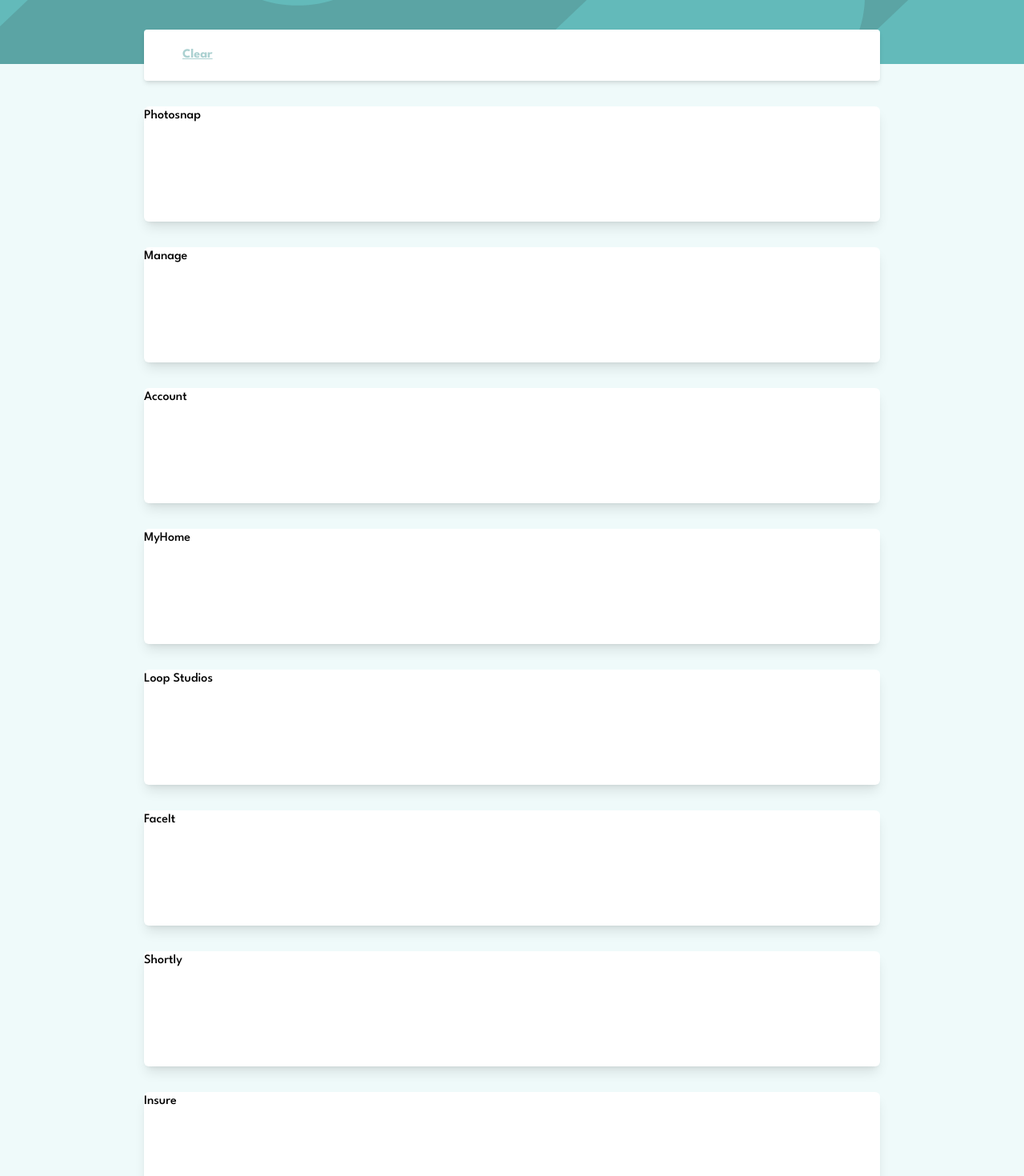
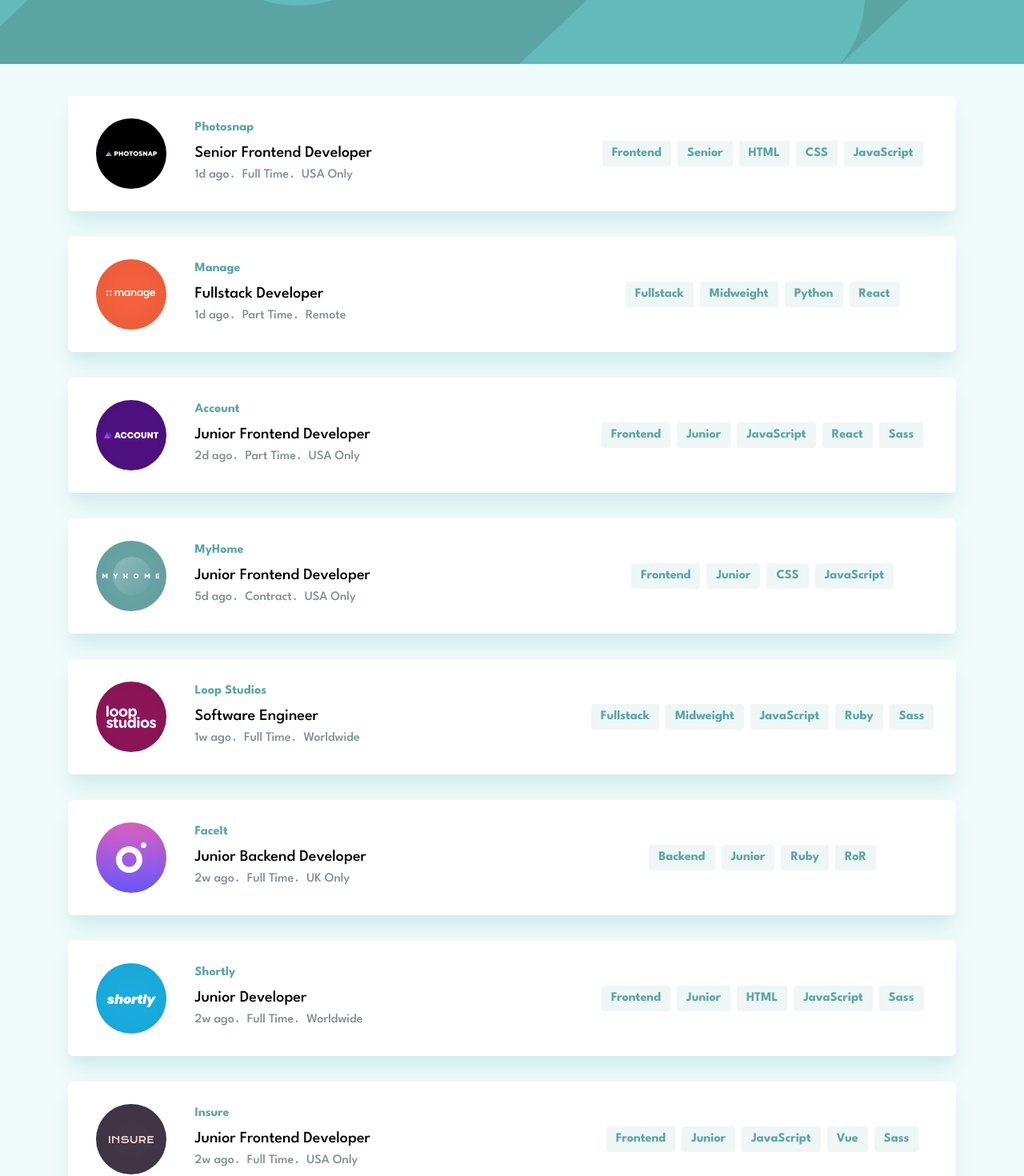
Before and after one commit to amdy2162/static-job-listings, a Vue app: page / in a window 1280 px wide. Shown: the part 80-1550 px from the top of the page at 80% size. Built offline with nearby package versions, Linux system fonts and the light colour scheme.

Commit message:
adjust:調整資料格式,網頁版css樣式

```diff
--- a/src/components/Main.vue
+++ b/src/components/Main.vue
@@ -5,21 +5,38 @@
 
 const jobList = ref(data)
 const secachJob = ref('')
+
 </script>
 
 <template>
-<div class="w-full  py-[90px] px-[180px] bg-[#effafa] ">
-    <div class="bg-white rounded w-full h-16 sticky z-10 p-4 -mt-[8.3em] shadow-md flex justify-between items-center px-12 font-mono">
-        <!-- <input type="text" v-model="secachJob " placeholder="Search you dream job..." class="w-[43%] h-10 border-2 border-none rounded px-4 outline-none focus:border-[#5ba4a4]  text-[#5ba4a4]  placeholder:text-[#5ba4a4]"> -->
+<div class="w-full py-[8px] m-auto  bg-[#effafa] ">
+    <!-- <div class="bg-white rounded-md w-full h-20 sticky z-10 p-4 -mt-[3.3em] mb-16 shadow-xl flex justify-between items-center px-12 font-mono  max-w-[1110px] m-auto shadow-[#d2ecec]">
         <div class="text-[#5ba4a4] underline underline-offset-1 font-bold opacity-50">Clear</div>
-    </div>
-
-    <div class="my-8 bg-white h-36 rounded-md shadow-lg" v-for="item in jobList">
-        <!-- <img src="../images/eyecam-co.svg" alt="" class="">  -->
-        <div class="">
-            {{ item.company }}
-            <!-- {{ item. }} -->
+    </div> -->
+    <div class="my-8 bg-white h-36 rounded-md shadow-xl shadow-[#d2ecec] max-w-[1110px] m-auto font-Spartan" v-for="item in jobList">
+        <div class="grid grid-cols-7 place-content-center h-full">
+            <div class="flex justify-center items-center ">
+                <img :src="item.logo" alt="" class="">
+            </div>
+        <div class="font-Spartan grid grid-rows-3 place-items-start  col-span-2">
+           <div class="text-[#5ba4a4] font-bold text-md"> {{ item.company }}</div>
+           <h1 class="text-black hover:text-[#5ba4a4] font-normal text-xl"> {{ item.position }}</h1>
+            <div class=" text-md text-[#7b8e8e] text-md">{{ item.postedAt }}．{{ item.contract }}．{{ item.location }}</div>
+        </div>
+        <div class="flex flex-wrap col-span-3 justify-center items-center col-start-5 place-items-center">
+            <div class="bg-[#eef6f6] text-[#5ba4a4] hover:bg-[#5ba4a4] hover:text-[#eef6f6] font-bold px-3 py-1 h-8 rounded mr-2 ">{{ item.role }}</div>
+            <div class="bg-[#eef6f6] text-[#5ba4a4] hover:bg-[#5ba4a4] hover:text-[#eef6f6] font-bold px-3 py-1 h-8 rounded mr-2 ">{{ item.level }}</div>
+            <div v-for="coruse in  item.languages" class="bg-[#eef6f6] text-[#5ba4a4] hover:bg-[#5ba4a4] hover:text-[#eef6f6] font-bold px-3 py-1 h-8 rounded mr-2">{{coruse }}</div>
+            <div v-for="coruse in  item.tools"  class="bg-[#eef6f6] text-[#5ba4a4] hover:bg-[#5ba4a4] hover:text-[#eef6f6] font-bold px-3 py-1 h-8 rounded mr-2"> {{ coruse }}</div>
+        </div>
         </div>
     </div>
 </div>
 </template>
+<style>
+    /* --primary-dark-cyan: #5ba4a4;
+    --bg-light-cyan: #effafa;
+    --filter-tablets: #eef6f6;
+    --dark-gray-cyan: #7b8e8e;
+    --vdark-gray-cyan: #2c3a3a; */
+</style>
--- a/src/data.json
+++ b/src/data.json
@@ -2,7 +2,7 @@
   {
     "id": 1,
     "company": "Photosnap",
-    "logo": "./images/photosnap.svg",
+    "logo": "./src/assets/photosnap.svg",
     "new": true,
     "featured": true,
     "position": "Senior Frontend Developer",
@@ -17,7 +17,7 @@
   {
     "id": 2,
     "company": "Manage",
-    "logo": "./images/manage.svg",
+    "logo": "./src/assets/manage.svg",
     "new": true,
     "featured": true,
     "position": "Fullstack Developer",
@@ -32,7 +32,7 @@
   {
     "id": 3,
     "company": "Account",
-    "logo": "./images/account.svg",
+    "logo": "./src/assets/account.svg",
     "new": true,
     "featured": false,
     "position": "Junior Frontend Developer",
@@ -47,7 +47,7 @@
   {
     "id": 4,
     "company": "MyHome",
-    "logo": "./images/myhome.svg",
+    "logo": "./src/assets/myhome.svg",
     "new": false,
     "featured": false,
     "position": "Junior Frontend Developer",
@@ -62,7 +62,7 @@
   {
     "id": 5,
     "company": "Loop Studios",
-    "logo": "./images/loop-studios.svg",
+    "logo": "./src/assets/loop-studios.svg",
     "new": false,
     "featured": false,
     "position": "Software Engineer",
@@ -77,7 +77,7 @@
   {
     "id": 6,
     "company": "FaceIt",
-    "logo": "./images/faceit.svg",
+    "logo": "./src/assets/faceit.svg",
     "new": false,
     "featured": false,
     "position": "Junior Backend Developer",
@@ -92,7 +92,7 @@
   {
     "id": 7,
     "company": "Shortly",
-    "logo": "./images/shortly.svg",
+    "logo": "./src/assets/shortly.svg",
     "new": false,
     "featured": false,
     "position": "Junior Developer",
@@ -107,7 +107,7 @@
   {
     "id": 8,
     "company": "Insure",
-    "logo": "./images/insure.svg",
+    "logo": "./src/assets/insure.svg",
     "new": false,
     "featured": false,
     "position": "Junior Frontend Developer",
@@ -122,7 +122,7 @@
   {
     "id": 9,
     "company": "Eyecam Co.",
-    "logo": "./images/eyecam-co.svg",
+    "logo": "./src/assets/eyecam-co.svg",
     "new": false,
     "featured": false,
     "position": "Full Stack Engineer",
@@ -137,7 +137,7 @@
   {
     "id": 10,
     "company": "The Air Filter Company",
-    "logo": "./images/the-air-filter-company.svg",
+    "logo": "./src/assets/the-air-filter-company.svg",
     "new": false,
     "featured": false,
     "position": "Front-end Dev",
```
